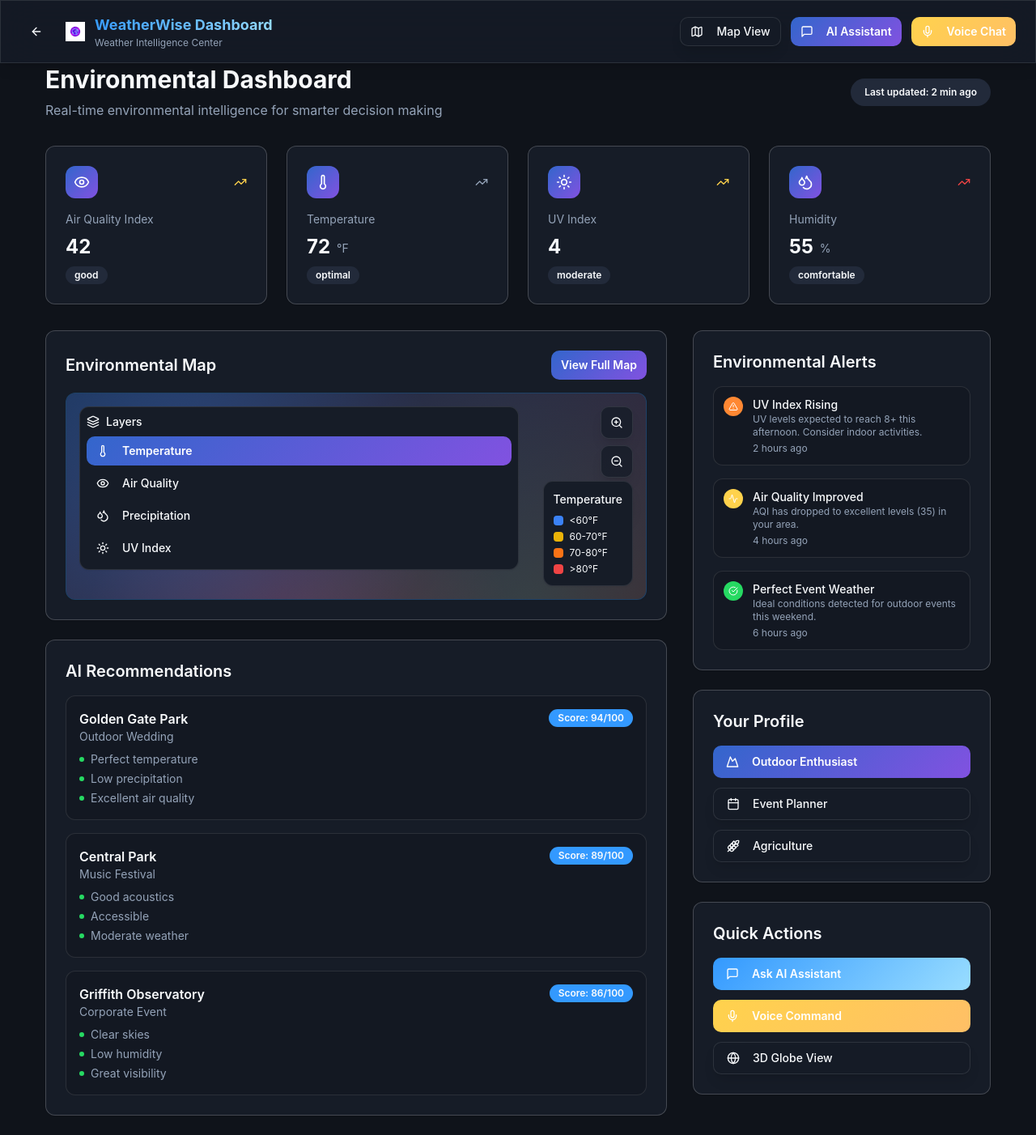
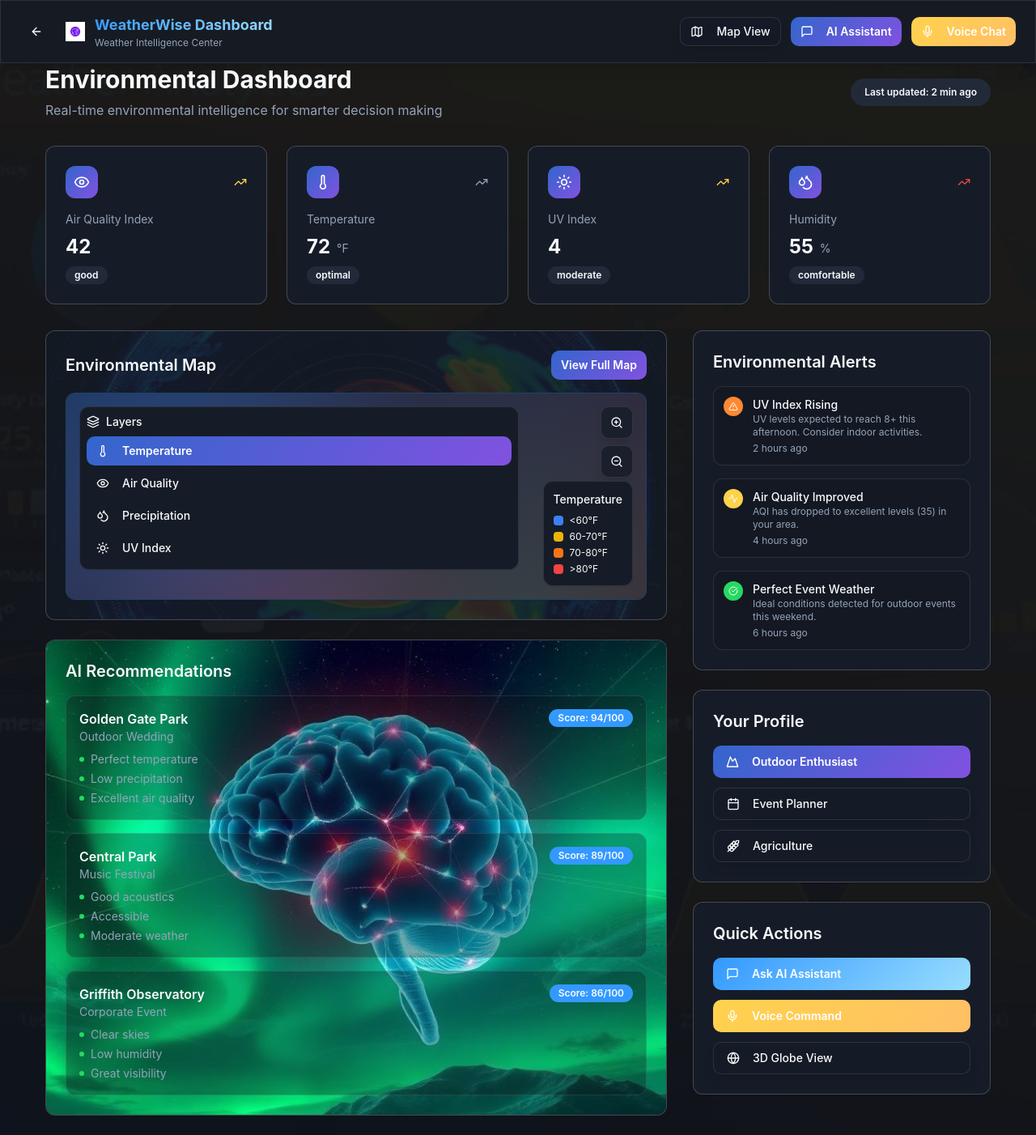
Before and after one commit to projectnasazz/our-nasa-app, a React (Vite) app: page /globe in a window 1280 px wide. Shown: the whole page at 81% size. Built offline with nearby package versions, Linux system fonts and the light colour scheme.

Commit message:
Add pictures to landing pages
Added relevant pictures to landing pages that appear after clicking buttons.

```diff
--- a/src/pages/Agriculture.tsx
+++ b/src/pages/Agriculture.tsx
@@ -3,6 +3,8 @@ import { Button } from "@/components/ui/button";
 import { Card, CardContent, CardDescription, CardHeader, CardTitle } from "@/components/ui/card";
 import { Wheat, Droplets, Thermometer, Sprout, ArrowLeft, MapPin, Calendar, TrendingUp, AlertTriangle } from "lucide-react";
 import weatherWiseLogo from "@/assets/aurasphere-logo.png";
+import agricultureFarm from "@/assets/agriculture-farm.jpg";
+import weatherSatellite from "@/assets/weather-satellite.jpg";
 
 const Agriculture = () => {
   const farmMetrics = [
@@ -71,7 +73,12 @@ const Agriculture = () => {
   ];
 
   return (
-    <div className="min-h-screen bg-gradient-subtle">
+    <div className="min-h-screen bg-gradient-subtle relative overflow-hidden">
+      <div
+        className="absolute inset-0 bg-cover bg-center opacity-8"
+        style={{ backgroundImage: `url(${agricultureFarm})` }}
+      />
+      <div className="absolute inset-0 bg-gradient-to-b from-background/60 via-background/80 to-background/95" />
       {/* Navigation */}
       <nav className="border-b border-border/10 bg-background/90 backdrop-blur-lg sticky top-0 z-50">
         <div className="max-w-7xl mx-auto px-4 sm:px-6 lg:px-8">
@@ -101,7 +108,7 @@ const Agriculture = () => {
       </nav>
 
       {/* Hero Section */}
-      <section className="pt-16 pb-24 px-4 sm:px-6 lg:px-8">
+      <section className="pt-16 pb-24 px-4 sm:px-6 lg:px-8 relative z-10">
         <div className="max-w-7xl mx-auto">
           <div className="text-center mb-16">
             <div className="inline-flex items-center justify-center w-16 h-16 bg-gradient-primary rounded-full mb-6">
@@ -167,8 +174,12 @@ const Agriculture = () => {
               <h2 className="text-3xl font-bold text-foreground mb-6">
                 7-Day Farming Forecast
               </h2>
-              <Card className="border-border/20 bg-card/50 backdrop-blur-sm">
-                <CardContent className="p-6">
+              <Card className="border-border/20 bg-card/50 backdrop-blur-sm relative overflow-hidden">
+                <div
+                  className="absolute inset-0 bg-cover bg-center opacity-10"
+                  style={{ backgroundImage: `url(${weatherSatellite})` }}
+                />
+                <CardContent className="p-6 relative z-10">
                   <div className="space-y-3">
                     {weeklyForecast.map((day, index) => (
                       <div key={index} className="flex items-center justify-between p-3 bg-background/50 rounded-lg">
--- a/src/pages/Dashboard.tsx
+++ b/src/pages/Dashboard.tsx
@@ -28,6 +28,9 @@ import { AIChatSystem } from "@/components/AIChatSystem";
 import { VoiceChatSystem } from "@/components/VoiceChatSystem";
 import { InteractiveMap } from "@/components/InteractiveMap";
 import weatherWiseLogo from "@/assets/aurasphere-logo.png";
+import weatherAnalytics from "@/assets/weather-analytics.jpg";
+import weatherSatellite from "@/assets/weather-satellite.jpg";
+import aiWeatherBrain from "@/assets/ai-weather-brain.jpg";
 
 const Dashboard = () => {
   const navigate = useNavigate();
@@ -121,7 +124,11 @@ const Dashboard = () => {
   ];
 
   return (
-    <div className="min-h-screen bg-background">
+    <div className="min-h-screen bg-background relative overflow-hidden">
+      <div
+        className="absolute inset-0 bg-cover bg-center opacity-5"
+        style={{ backgroundImage: `url(${weatherAnalytics})` }}
+      />
       {/* Navigation */}
       <nav className="fixed top-0 left-0 right-0 z-40 glass-panel border-b border-white/10">
         <div className="container mx-auto px-6 py-4">
@@ -160,7 +167,7 @@ const Dashboard = () => {
       </nav>
 
       {/* Main Content */}
-      <div className="pt-20 p-6">
+      <div className="pt-20 p-6 relative z-10">
         <div className="container mx-auto space-y-8">
 
           {/* Header */}
@@ -213,7 +220,12 @@ const Dashboard = () => {
 
             {/* Map Preview */}
             <div className="lg:col-span-2 space-y-6">
-              <Card className="glass-card p-6">
+              <Card className="glass-card p-6 relative overflow-hidden">
+                <div
+                  className="absolute inset-0 bg-cover bg-center opacity-10"
+                  style={{ backgroundImage: `url(${weatherSatellite})` }}
+                />
+                <div className="relative z-10">
                   <div className="flex items-center justify-between mb-4">
                     <h2 className="text-xl font-semibold">Environmental Map</h2>
                     <Button variant="cosmic" size="sm" onClick={() => navigate('/map')}>
@@ -221,10 +233,16 @@ const Dashboard = () => {
                     </Button>
                   </div>
                   <InteractiveMap className="h-64" />
+                </div>
               </Card>
 
               {/* AI Recommendations */}
-              <Card className="glass-card p-6">
+              <Card className="glass-card p-6 relative overflow-hidden">
+                <div
+                  className="absolute inset-0 bg-cover bg-center opacity-8"
+                  style={{ backgroundImage: `url(${aiWeatherBrain})` }}
+                />
+                <div className="relative z-10">
                   <h2 className="text-xl font-semibold mb-4">AI Recommendations</h2>
                   <div className="space-y-4">
                   {recommendations.map((rec, index) => (
@@ -246,6 +264,7 @@ const Dashboard = () => {
                       </div>
                     </div>
                   ))}
+                  </div>
                 </div>
               </Card>
             </div>
--- a/src/pages/EventPlanner.tsx
+++ b/src/pages/EventPlanner.tsx
@@ -3,6 +3,8 @@ import { Button } from "@/components/ui/button";
 import { Card, CardContent, CardDescription, CardHeader, CardTitle } from "@/components/ui/card";
 import { Calendar, Users, Tent, Thermometer, Cloud, ArrowLeft, MapPin, Clock, CheckCircle } from "lucide-react";
 import weatherWiseLogo from "@/assets/aurasphere-logo.png";
+import eventFestival from "@/assets/event-festival.jpg";
+import weatherAnalytics from "@/assets/weather-analytics.jpg";
 
 const EventPlanner = () => {
   const eventMetrics = [
@@ -82,7 +84,12 @@ const EventPlanner = () => {
   ];
 
   return (
-    <div className="min-h-screen bg-gradient-subtle">
+    <div className="min-h-screen bg-gradient-subtle relative overflow-hidden">
+      <div
+        className="absolute inset-0 bg-cover bg-center opacity-8"
+        style={{ backgroundImage: `url(${eventFestival})` }}
+      />
+      <div className="absolute inset-0 bg-gradient-to-b from-background/60 via-background/80 to-background/95" />
       {/* Navigation */}
       <nav className="border-b border-border/10 bg-background/90 backdrop-blur-lg sticky top-0 z-50">
         <div className="max-w-7xl mx-auto px-4 sm:px-6 lg:px-8">
@@ -112,7 +119,7 @@ const EventPlanner = () => {
       </nav>
 
       {/* Hero Section */}
-      <section className="pt-16 pb-24 px-4 sm:px-6 lg:px-8">
+      <section className="pt-16 pb-24 px-4 sm:px-6 lg:px-8 relative z-10">
         <div className="max-w-7xl mx-auto">
           <div className="text-center mb-16">
             <div className="inline-flex items-center justify-center w-16 h-16 bg-gradient-primary rounded-full mb-6">
@@ -178,8 +185,8 @@ const EventPlanner = () => {
               <h2 className="text-3xl font-bold text-foreground mb-6">
                 Weather Insights
               </h2>
-              <div className="space-y-4">
-                {weatherTips.map((tip, index) => (
+                <div className="space-y-4 relative z-10">
+                  {weatherTips.map((tip, index) => (
                   <Card key={index} className="border-border/20 bg-card/50 backdrop-blur-sm">
                     <CardHeader className="pb-3">
                       <CardTitle className="flex items-center space-x-2 text-lg">
--- a/src/pages/MapView.tsx
+++ b/src/pages/MapView.tsx
@@ -15,6 +15,8 @@ import { AIChatSystem } from "@/components/AIChatSystem";
 import { VoiceChatSystem } from "@/components/VoiceChatSystem";
 import { Input } from "@/components/ui/input";
 import weatherWiseLogo from "@/assets/aurasphere-logo.png";
+import weatherSatellite from "@/assets/weather-satellite.jpg";
+import heroEarth from "@/assets/hero-earth.jpg";
 
 const MapView = () => {
   const navigate = useNavigate();
@@ -23,7 +25,11 @@ const MapView = () => {
   const [searchQuery, setSearchQuery] = useState("");
 
   return (
-    <div className="min-h-screen bg-background">
+    <div className="min-h-screen bg-background relative overflow-hidden">
+      <div
+        className="absolute inset-0 bg-cover bg-center opacity-5"
+        style={{ backgroundImage: `url(${heroEarth})` }}
+      />
       {/* Navigation */}
       <nav className="fixed top-0 left-0 right-0 z-40 glass-panel border-b border-white/10">
         <div className="container mx-auto px-6 py-4">
@@ -67,7 +73,7 @@ const MapView = () => {
       </nav>
 
       {/* Main Content */}
-      <div className="pt-20 p-6">
+      <div className="pt-20 p-6 relative z-10">
         <div className="container mx-auto">
           <div className="mb-6">
             <h1 className="text-3xl font-bold mb-2">Interactive Environmental Map</h1>
@@ -84,7 +90,12 @@ const MapView = () => {
 
             {/* Sidebar */}
             <div className="space-y-6">
-              <Card className="glass-card p-6">
+              <Card className="glass-card p-6 relative overflow-hidden">
+                <div
+                  className="absolute inset-0 bg-cover bg-center opacity-10"
+                  style={{ backgroundImage: `url(${weatherSatellite})` }}
+                />
+                <div className="relative z-10">
                   <h3 className="font-semibold mb-4">Environmental Layers</h3>
                   <div className="space-y-3">
                     <div className="flex items-center justify-between">
@@ -102,6 +113,7 @@ const MapView = () => {
                     <div className="flex items-center justify-between">
                       <span className="text-sm">UV Index</span>
                       <div className="w-16 h-2 bg-gradient-to-r from-green-400 to-red-500 rounded" />
+                    </div>
                   </div>
                 </div>
               </Card>
--- a/src/pages/OutdoorEnthusiast.tsx
+++ b/src/pages/OutdoorEnthusiast.tsx
@@ -3,6 +3,8 @@ import { Button } from "@/components/ui/button";
 import { Card, CardContent, CardDescription, CardHeader, CardTitle } from "@/components/ui/card";
 import { Mountain, Thermometer, Wind, Sun, Droplets, ArrowLeft, MapPin, Calendar, TrendingUp } from "lucide-react";
 import weatherWiseLogo from "@/assets/aurasphere-logo.png";
+import outdoorActivity from "@/assets/outdoor-activity.jpg";
+import heroWeather from "@/assets/hero-weather.jpg";
 
 const OutdoorEnthusiast = () => {
   const weatherMetrics = [
@@ -58,7 +60,12 @@ const OutdoorEnthusiast = () => {
   ];
 
   return (
-    <div className="min-h-screen bg-gradient-subtle">
+    <div className="min-h-screen bg-gradient-subtle relative overflow-hidden">
+      <div
+        className="absolute inset-0 bg-cover bg-center opacity-8"
+        style={{ backgroundImage: `url(${outdoorActivity})` }}
+      />
+      <div className="absolute inset-0 bg-gradient-to-b from-background/60 via-background/80 to-background/95" />
       {/* Navigation */}
       <nav className="border-b border-border/10 bg-background/90 backdrop-blur-lg sticky top-0 z-50">
         <div className="max-w-7xl mx-auto px-4 sm:px-6 lg:px-8">
@@ -88,7 +95,7 @@ const OutdoorEnthusiast = () => {
       </nav>
 
       {/* Hero Section */}
-      <section className="pt-16 pb-24 px-4 sm:px-6 lg:px-8">
+      <section className="pt-16 pb-24 px-4 sm:px-6 lg:px-8 relative z-10">
         <div className="max-w-7xl mx-auto">
           <div className="text-center mb-16">
             <div className="inline-flex items-center justify-center w-16 h-16 bg-gradient-primary rounded-full mb-6">
@@ -154,7 +161,11 @@ const OutdoorEnthusiast = () => {
               <h2 className="text-3xl font-bold text-foreground mb-6">
                 Location-Based Insights
               </h2>
-              <Card className="border-border/20 bg-card/50 backdrop-blur-sm">
+              <Card className="border-border/20 bg-card/50 backdrop-blur-sm relative overflow-hidden">
+                <div
+                  className="absolute inset-0 bg-cover bg-center opacity-10"
+                  style={{ backgroundImage: `url(${heroWeather})` }}
+                />
                 <CardHeader>
                   <CardTitle className="flex items-center space-x-2">
                     <MapPin className="h-5 w-5 text-weather-sky" />
```
Lines whose indentation alone changed are shown as unchanged.
